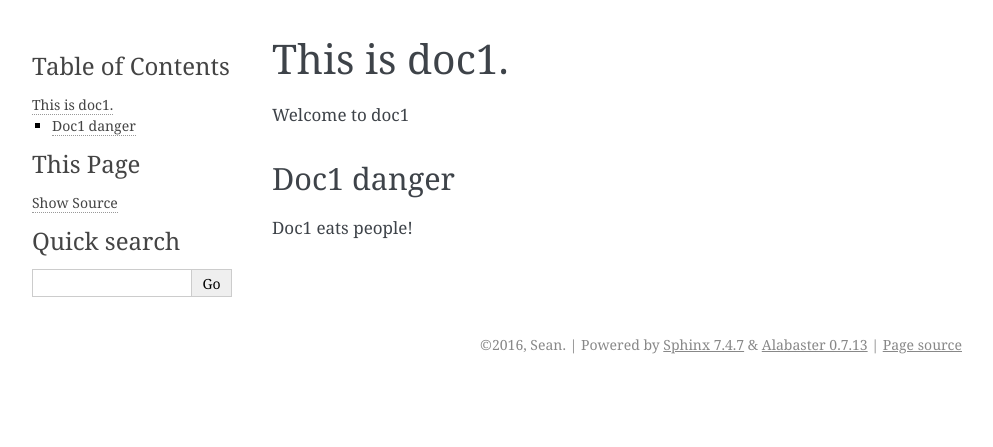
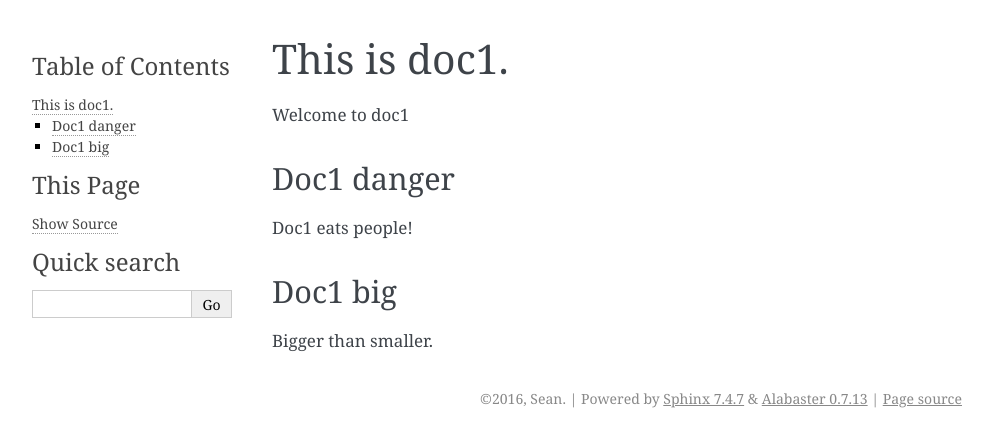
Before and after one commit to Sean-Lan/sphinxTest, a Sphinx documentation site: the page built from docs/source/doc1.rst, in a window 1280 px wide. Shown: the top 447 px of the page, without its empty margins (148-1141 px from the left). Built offline with Sphinx 7.4.7, drawn with Linux system fonts in a browser that asks for light colours.

Commit message:
Add some strange docs.

```diff
--- a/docs/source/doc1.rst
+++ b/docs/source/doc1.rst
@@ -7,3 +7,8 @@ Doc1 danger
 ^^^^^^^^^^^
 
 Doc1 eats people!
+
+Doc1 big
+^^^^^^^^
+
+Bigger than smaller.
```
Also changed, not shown: 6 other files.
